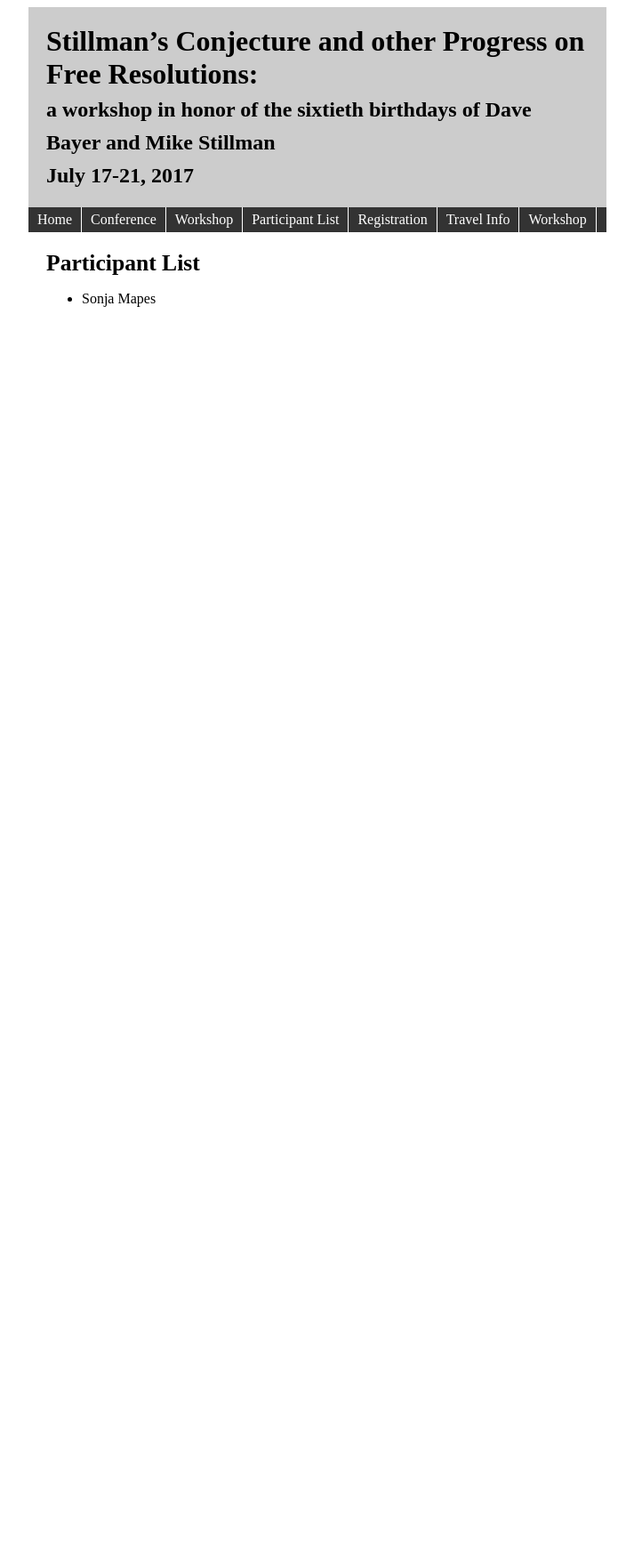
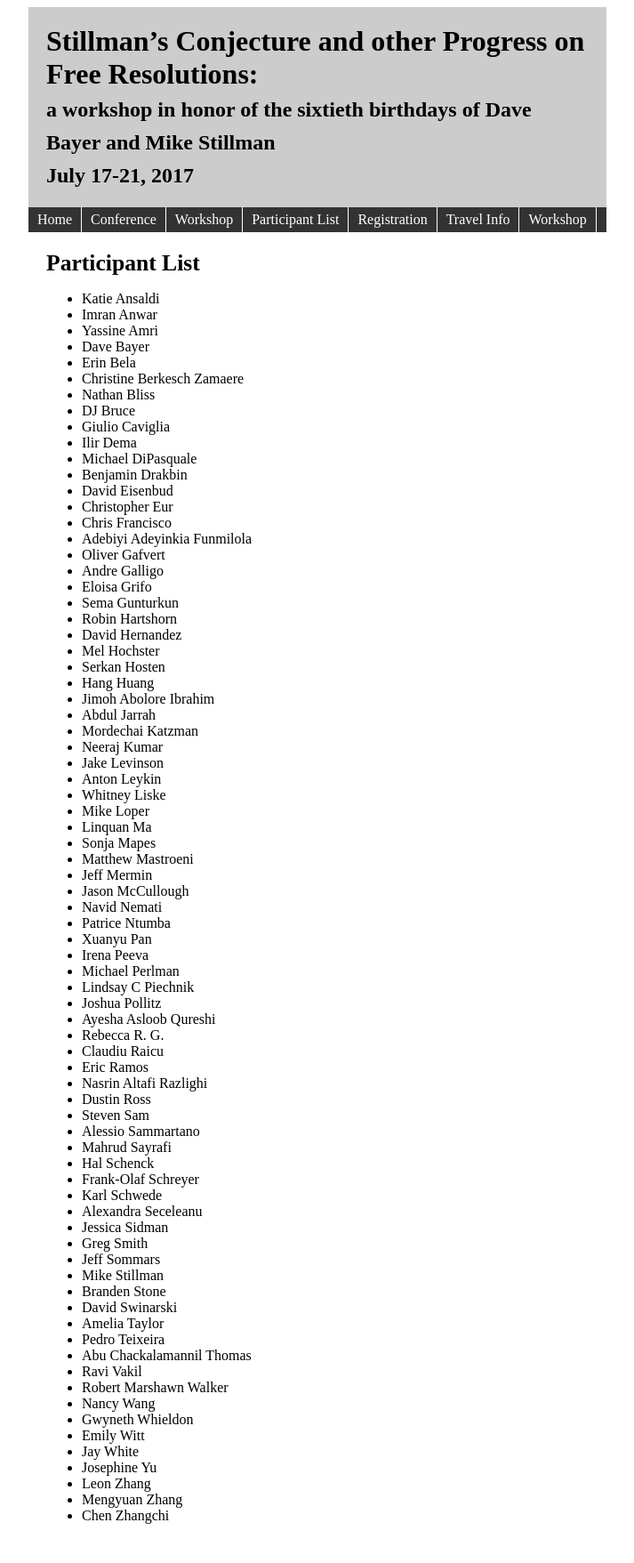
Before and after one commit to Macaulay2/Workshop-2017-Berkeley, a Jekyll site: the page built from participants.md, in a window 1280 px wide. Shown: the whole page at 89% size, without its empty margins (283-996 px from the left). Built offline with Jekyll 4.4.1, drawn with Linux system fonts in a browser that asks for light colours; before the commit the page ends 900 px from its top, so only the background shows below that.

Commit message:
updating participants file

```diff
--- a/participants.md
+++ b/participants.md
@@ -7,4 +7,80 @@ menuOrder: 20
 
 ## {{ page.title }}
 
+* Katie Ansaldi
+* Imran Anwar
+* Yassine Amri
+* Dave Bayer
+* Erin Bela
+* Christine Berkesch Zamaere
+* Nathan Bliss
+* DJ Bruce
+* Giulio Caviglia
+* Ilir Dema
+* Michael DiPasquale
+* Benjamin Drakbin
+* David Eisenbud
+* Christopher Eur
+* Chris Francisco
+* Adebiyi Adeyinkia Funmilola
+* Oliver Gafvert
+* Andre Galligo
+* Eloisa Grifo
+* Sema Gunturkun
+* Robin Hartshorn
+* David Hernandez
+* Mel Hochster
+* Serkan Hosten
+* Hang Huang
+* Jimoh Abolore Ibrahim
+* Abdul Jarrah
+* Mordechai Katzman
+* Neeraj Kumar
+* Jake Levinson
+* Anton Leykin
+* Whitney Liske
+* Mike Loper
+* Linquan Ma
 * Sonja Mapes
+* Matthew Mastroeni
+* Jeff Mermin
+* Jason McCullough
+* Navid Nemati
+* Patrice Ntumba
+* Xuanyu Pan
+* Irena Peeva
+* Michael Perlman
+* Lindsay C Piechnik
+* Joshua Pollitz
+* Ayesha Asloob Qureshi
+* Rebecca R. G.
+* Claudiu Raicu
+* Eric Ramos
+* Nasrin Altafi Razlighi
+* Dustin Ross
+* Steven Sam
+* Alessio Sammartano
+* Mahrud Sayrafi
+* Hal Schenck
+* Frank-Olaf Schreyer
+* Karl Schwede
+* Alexandra Seceleanu
+* Jessica Sidman
+* Greg Smith
+* Jeff Sommars
+* Mike Stillman
+* Branden Stone
+* David Swinarski
+* Amelia Taylor
+* Pedro Teixeira
+* Abu Chackalamannil Thomas
+* Ravi Vakil
+* Robert Marshawn Walker
+* Nancy Wang
+* Gwyneth Whieldon
+* Emily Witt
+* Jay White
+* Josephine Yu
+* Leon Zhang
+* Mengyuan Zhang
+* Chen Zhangchi
```
